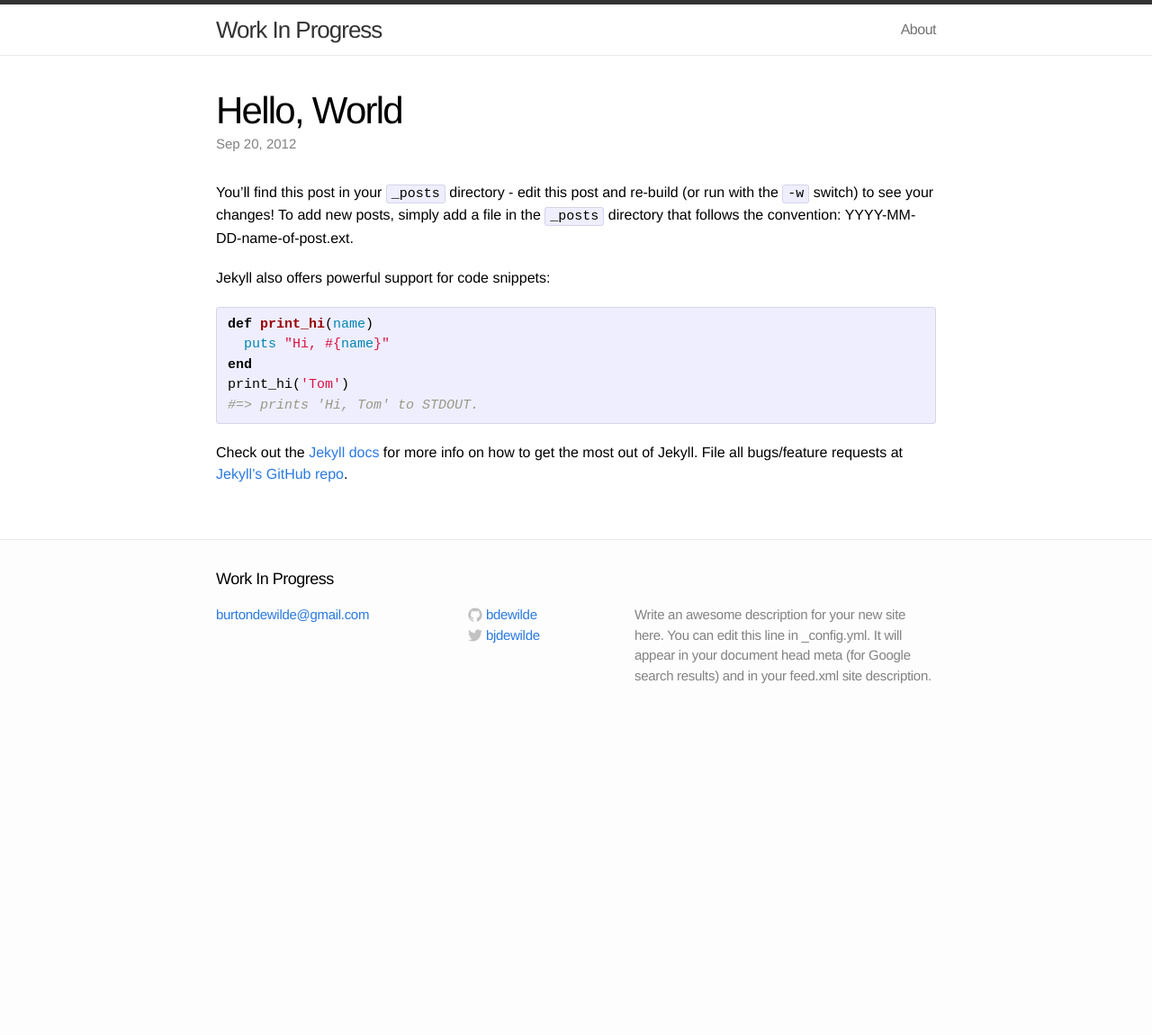
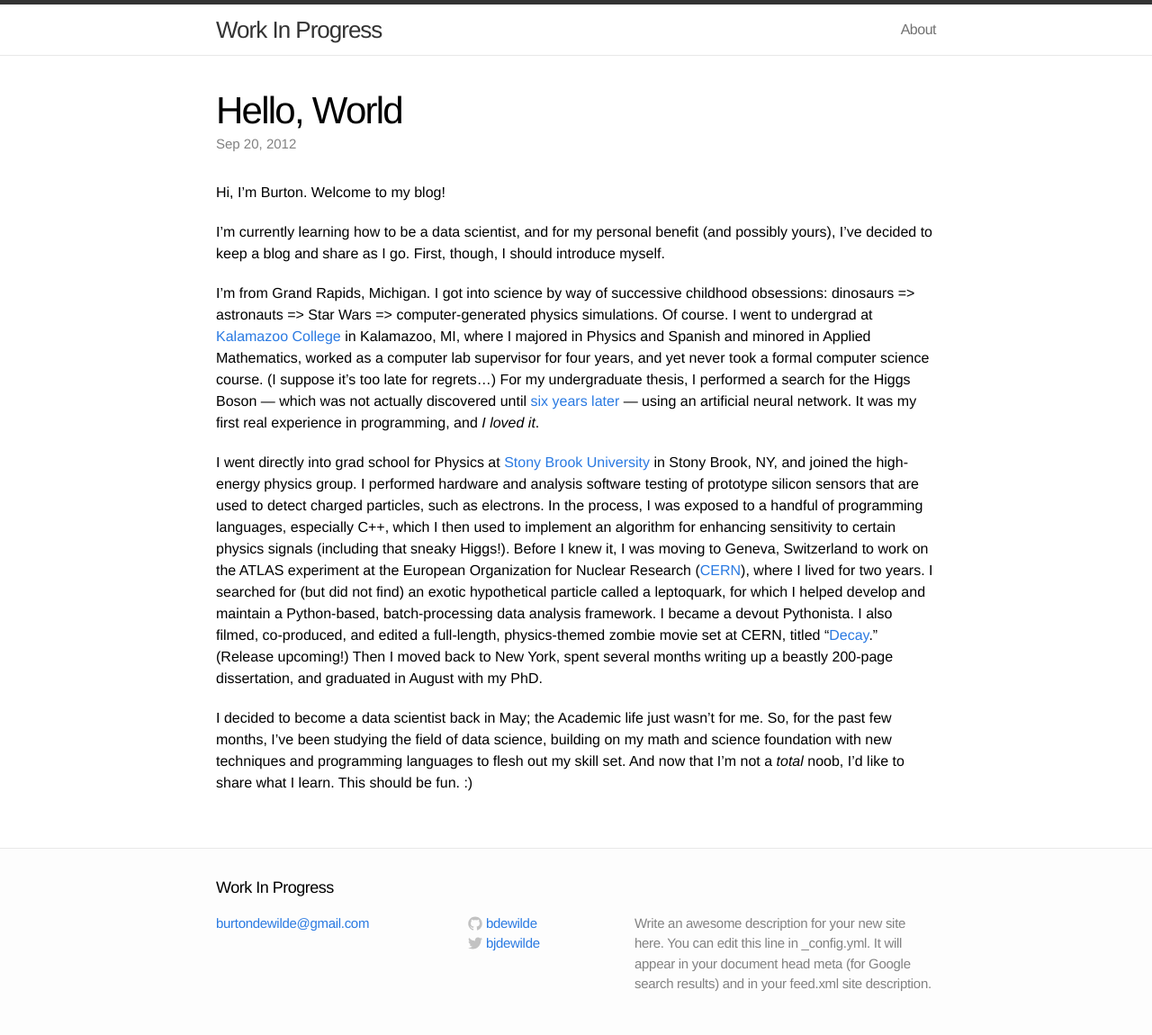
Before and after one commit to bdewilde/bdewilde.github.io, a Jekyll site: the page built from _posts/2012-09-21-hello-world.md, in a window 1280 px wide. Shown: the whole page at 90% size. Built offline with Jekyll 4.4.1, drawn with Linux system fonts in a browser that asks for light colours; before the commit the page ends 900 px from its top, so only the background shows below that.

Commit message:
updated first blog post, translated from blogger

```diff
--- a/_posts/2012-09-21-hello-world.md
+++ b/_posts/2012-09-21-hello-world.md
@@ -5,20 +5,12 @@ date:   2012-09-21 00:14:00
 categories: blog
 ---
 
-You'll find this post in your `_posts` directory - edit this post and re-build (or run with the `-w` switch) to see your changes!
-To add new posts, simply add a file in the `_posts` directory that follows the convention: YYYY-MM-DD-name-of-post.ext.
+Hi, I'm Burton. Welcome to my blog!
 
-Jekyll also offers powerful support for code snippets:
+I'm currently learning how to be a data scientist, and for my personal benefit (and possibly yours), I've decided to keep a blog and share as I go. First, though, I should introduce myself.
 
-{% highlight ruby %}
-def print_hi(name)
-  puts "Hi, #{name}"
-end
-print_hi('Tom')
-#=> prints 'Hi, Tom' to STDOUT.
-{% endhighlight %}
+I'm from Grand Rapids, Michigan. I got into science by way of successive childhood obsessions: dinosaurs => astronauts => Star Wars => computer-generated physics simulations. Of course. I went to undergrad at [Kalamazoo College](http://www.kzoo.edu/) in Kalamazoo, MI, where I majored in Physics and Spanish and minored in Applied Mathematics, worked as a computer lab supervisor for four years, and yet never took a formal computer science course. (I suppose it's too late for regrets...) For my undergraduate thesis, I performed a search for the Higgs Boson — which was not actually discovered until [six years later](http://www.nytimes.com/2012/07/05/science/cern-physicists-may-have-discovered-higgs-boson-particle.html) — using an artificial neural network. It was my first real experience in programming, and _I loved it_.
 
-Check out the [Jekyll docs][jekyll] for more info on how to get the most out of Jekyll. File all bugs/feature requests at [Jekyll's GitHub repo][jekyll-gh].
+I went directly into grad school for Physics at [Stony Brook University](http://www.stonybrook.edu/) in Stony Brook, NY, and joined the high-energy physics group. I performed hardware and analysis software testing of prototype silicon sensors that are used to detect charged particles, such as electrons. In the process, I was exposed to a handful of programming languages, especially C++, which I then used to implement an algorithm for enhancing sensitivity to certain physics signals (including that sneaky Higgs!). Before I knew it, I was moving to Geneva, Switzerland to work on the ATLAS experiment at the European Organization for Nuclear Research ([CERN](http://cern.ch/)), where I lived for two years. I searched for (but did not find) an exotic hypothetical particle called a leptoquark, for which I helped develop and maintain a Python-based, batch-processing data analysis framework. I became a devout Pythonista. I also filmed, co-produced, and edited a full-length, physics-themed zombie movie set at CERN, titled "[Decay](http://www.decayfilm.com/)." (Release upcoming!) Then I moved back to New York, spent several months writing up a beastly 200-page dissertation, and graduated in August with my PhD.
 
-[jekyll-gh]: https://github.com/jekyll/jekyll
-[jekyll]:    http://jekyllrb.com
+I decided to become a data scientist back in May; the Academic life just wasn't for me. So, for the past few months, I've been studying the field of data science, building on my math and science foundation with new techniques and programming languages to flesh out my skill set. And now that I'm not a _total_ noob, I'd like to share what I learn. This should be fun. :)
```
